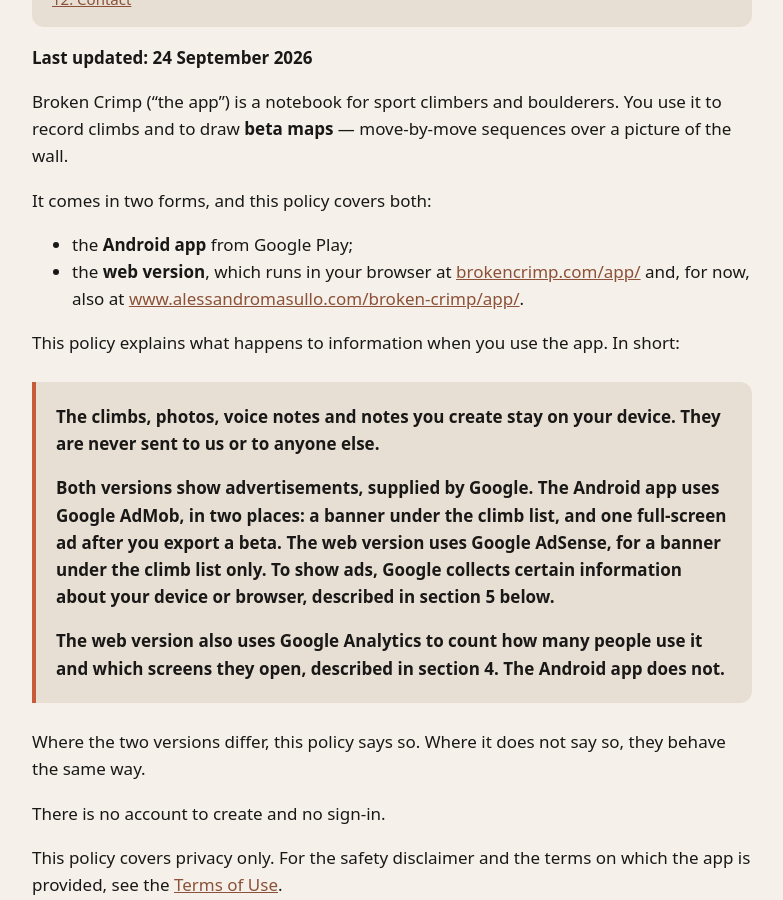
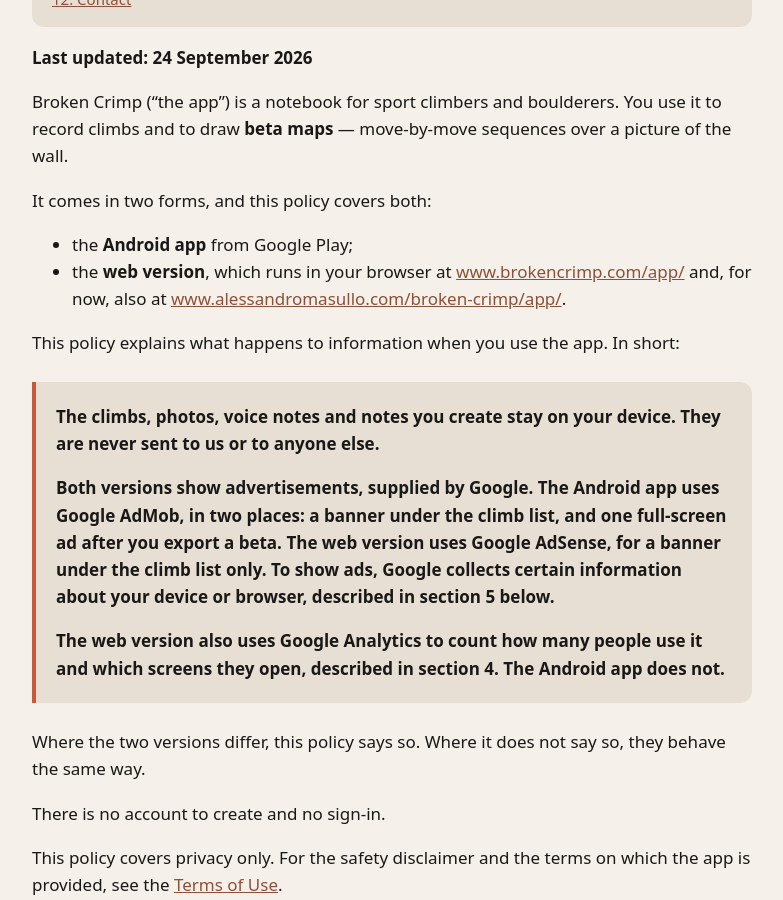
Before and after one commit to ale152/brokencrimp.com, a Jekyll site: the page built from privacy.md, in a window 1280 px wide and 900 px high, scrolled down 610 px. Shown: the whole window, without its empty margins (248-1031 px from the left). Built offline with Jekyll 4.4.1, drawn with Linux system fonts in a browser that asks for light colours.

Commit message:
www.brokencrimp.com is the canonical address
GitHub redirects the bare domain to it, so the app keeps one origin.

```diff
--- a/CNAME
+++ b/CNAME
@@ -1 +1 @@
-brokencrimp.com
+www.brokencrimp.com
--- a/_config.yml
+++ b/_config.yml
@@ -2,7 +2,7 @@
 # website/brokencrimp.com/. Edit it there, never here.
 title: Broken Crimp
 description: Map your beta. Never forget a move.
-url: https://brokencrimp.com
+url: https://www.brokencrimp.com
 markdown: kramdown
 kramdown:
   auto_ids: true
--- a/privacy.md
+++ b/privacy.md
@@ -24,7 +24,7 @@
 
 * the **Android app** from Google Play;
 * the **web version**, which runs in your browser at
-  [brokencrimp.com/app/](https://brokencrimp.com/app/) and, for now, also at
+  [www.brokencrimp.com/app/](https://www.brokencrimp.com/app/) and, for now, also at
   [www.alessandromasullo.com/broken-crimp/app/](https://www.alessandromasullo.com/broken-crimp/app/).
 
 This policy explains what happens to information when you use the app. In short:
```
